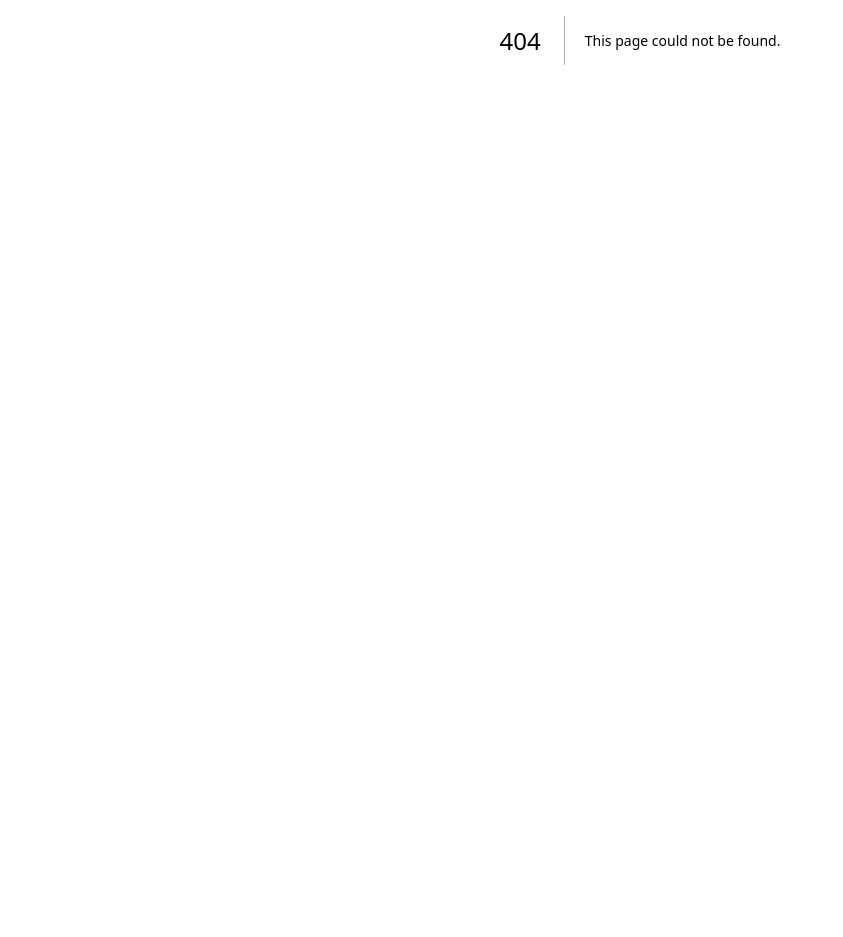
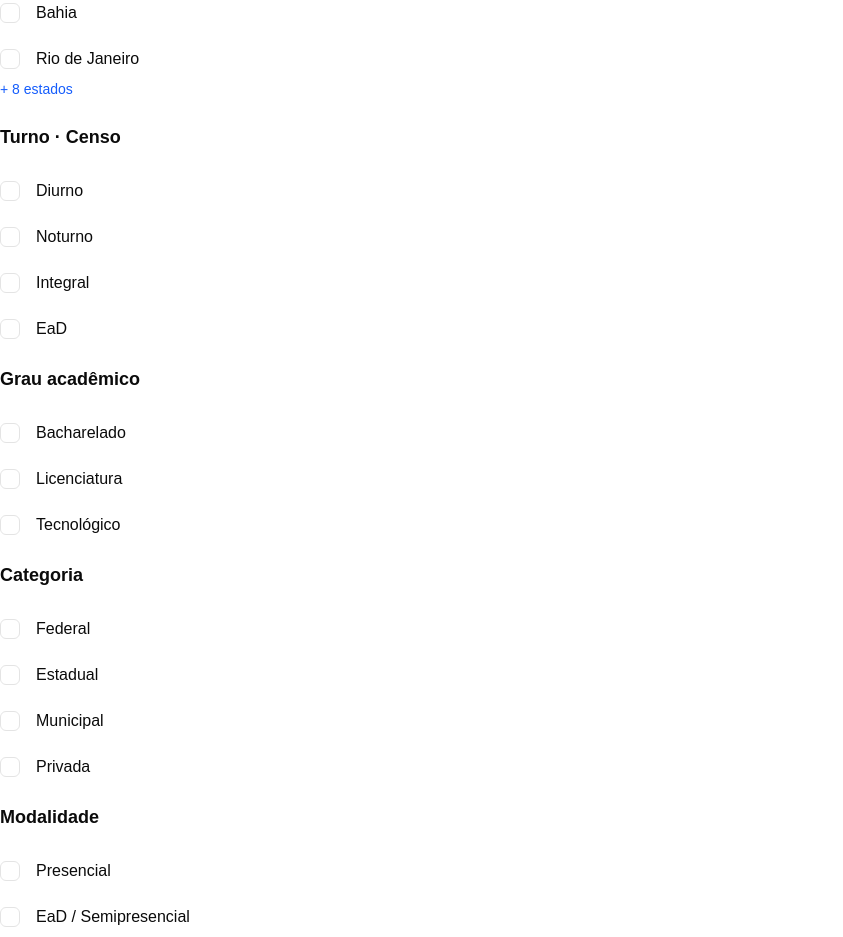
Before and after one commit to souciencia/sou_estudante, a Next.js app in the folder packages/front/: page /cursos in a window 1280 px wide. Before the commit this address had no page. Shown: the part 360-1297 px from the top of the page, without its empty margins (0-843 px from the left). Before the commit the page ends 800 px from the top, so only its background shows below. Built offline with nearby package versions, Linux system fonts and the light colour scheme; no server answers.

Commit message:
Implementa CourseFilters, SearchFilters e refatora pagina de cursos

```diff
--- /dev/null
+++ b/packages/front/src/app/cursos/page.tsx
@@ -0,0 +1,52 @@
+// src/app/cursos/page.tsx
+import { Suspense } from 'react'
+import { Typo } from '@/components/atoms/typo'
+import { CourseFilters } from '@/components/organisms/course-filters'
+import { SearchFilters } from '@/components/organisms/search-filters'
+import SearchResultSection from '@/components/organisms/search-result-section'
+
+export default function CursosPage() {
+  return (
+    <div className="container mx-auto py-8">
+      <Typo v="title" s="2xl" t="h1" className="mb-6 block">
+        Busca de Cursos
+      </Typo>
+
+      <Suspense
+        fallback={
+          <Typo v="mute" s="sm">
+            Carregando busca...
+          </Typo>
+        }
+      >
+        <SearchFilters />
+      </Suspense>
+
+      <div className="mt-6 grid grid-cols-1 gap-6 md:grid-cols-4">
+        <aside className="md:col-span-1">
+          <Suspense
+            fallback={
+              <Typo v="mute" s="sm">
+                Carregando filtros...
+              </Typo>
+            }
+          >
+            <CourseFilters />
+          </Suspense>
+        </aside>
+
+        <main className="md:col-span-3">
+          <Suspense
+            fallback={
+              <Typo v="mute" s="sm">
+                Carregando resultados...
+              </Typo>
+            }
+          >
+            <SearchResultSection />
+          </Suspense>
+        </main>
+      </div>
+    </div>
+  )
+}
--- a/packages/front/src/app/discovering/page.tsx
+++ b/packages/front/src/app/discovering/page.tsx
@@ -1,9 +1,20 @@
+// src/app/discovering/page.tsx
+import { Suspense } from 'react'
+import { Typo } from '@/components/atoms/typo'
 import { SearchPage } from '@/components/organisms/search-page'
 
 export default function Home() {
   return (
     <div className="min-h-screen w-full bg-site-background">
-      <SearchPage />
+      <Suspense
+        fallback={
+          <Typo v="mute" s="sm">
+            Carregando...
+          </Typo>
+        }
+      >
+        <SearchPage />
+      </Suspense>
     </div>
   )
 }
--- a/packages/front/src/app/page.tsx
+++ b/packages/front/src/app/page.tsx
@@ -1,5 +1,7 @@
 // app/page.tsx
 
+import { Suspense } from 'react'
+import { Typo } from '@/components/atoms/typo'
 import { Hero } from '@/components/organisms/hero'
 import { SearchCursos } from '@/components/organisms/search/search-cursos'
 
@@ -8,8 +10,18 @@ export default function Home() {
     <div className="flex justify-center min-h-screen w-full bg-site-background">
       <main className="max-w-5xl flex-col py-20 px-6 sm:px-16">
         <Hero />
-        <h1>Teste 08.11 </h1>
-        <SearchCursos />
+        <Typo v="title" s="xl" t="h1">
+          Teste 08.11
+        </Typo>
+        <Suspense
+          fallback={
+            <Typo v="mute" s="sm">
+              Carregando busca...
+            </Typo>
+          }
+        >
+          <SearchCursos />
+        </Suspense>
       </main>
     </div>
   )
--- a/packages/front/src/components/atoms/button.tsx
+++ b/packages/front/src/components/atoms/button.tsx
@@ -5,6 +5,7 @@ interface ButtonProps extends ButtonHTMLAttributes<HTMLButtonElement> {
   children: ReactNode
   module?: '1' | '2' | '3' | '4' | '5'
   active?: boolean
+  icon?: ReactNode
 }
 
 export const Button = ({
--- a/packages/front/src/components/molecules/filter-group/filter-group-option.tsx
+++ b/packages/front/src/components/molecules/filter-group/filter-group-option.tsx
@@ -1,22 +1,29 @@
 // components/molecules/filter-group/filter-group-option.tsx
+import type { ChangeEvent } from 'react'
 import { Typo } from '@/components/atoms/typo'
 import { cn } from '@/utils/cn'
 import { useFilterGroupContext } from './filter-group-context'
 
 export interface FilterGroupOptionProps {
   label: string
+  value?: string
   resultCount?: number
+  checked?: boolean
   defaultChecked?: boolean
   disabled?: boolean
   className?: string
+  onChange?: (event: ChangeEvent<HTMLInputElement>) => void
 }
 
 export function FilterGroupOption({
   label,
+  value,
   resultCount,
+  checked,
   defaultChecked = false,
   disabled = false,
   className,
+  onChange,
 }: FilterGroupOptionProps) {
   const { groupId } = useFilterGroupContext('FilterGroup.Option')
   const optionInputId = `${groupId}-option-${label}`
@@ -31,10 +38,13 @@ export function FilterGroupOption({
         <input
           id={optionInputId}
           type="checkbox"
+          value={value ?? label}
           className="filter-group__checkbox"
-          defaultChecked={defaultChecked}
+          checked={checked}
+          defaultChecked={checked !== undefined ? undefined : defaultChecked}
           disabled={disabled}
-          readOnly
+          readOnly={!onChange && checked !== undefined}
+          onChange={onChange}
         />
         <Typo s="md" className="text-[var(--filter-group-label-color)]">
           {label}
--- a/packages/front/src/components/molecules/filter-group/filter-group-root.tsx
+++ b/packages/front/src/components/molecules/filter-group/filter-group-root.tsx
@@ -1,5 +1,5 @@
 // components/molecules/filter-group/filter-group-root.tsx
-import { useId, type ReactNode } from 'react'
+import { type ReactNode, useId } from 'react'
 import { cn } from '@/utils/cn'
 import { FilterGroupContext } from './filter-group-context'
 
--- /dev/null
+++ b/packages/front/src/components/organisms/course-filters.tsx
@@ -0,0 +1,192 @@
+// components/organisms/course-filters.tsx
+'use client'
+
+import { useSearchParams } from 'next/navigation'
+import { useState } from 'react'
+import { Typo } from '@/components/atoms/typo'
+import { FilterGroup } from '@/components/molecules/filter-group'
+import { useSearchCursos } from '@/services/api/use-search-cursos'
+import { cn } from '@/utils/cn'
+
+const ESTADOS_PRINCIPAIS = [
+  { label: 'São Paulo', value: 'SP' },
+  { label: 'Bahia', value: 'BA' },
+  { label: 'Rio de Janeiro', value: 'RJ' },
+]
+
+const OUTROS_ESTADOS = [
+  { label: 'Minas Gerais', value: 'MG' },
+  { label: 'Paraná', value: 'PR' },
+  { label: 'Rio Grande do Sul', value: 'RS' },
+  { label: 'Pernambuco', value: 'PE' },
+  { label: 'Ceará', value: 'CE' },
+  { label: 'Santa Catarina', value: 'SC' },
+  { label: 'Goiás', value: 'GO' },
+  { label: 'Distrito Federal', value: 'DF' },
+]
+
+const TURNOS = [
+  { label: 'Diurno', value: 'Diurno' },
+  { label: 'Noturno', value: 'Noturno' },
+  { label: 'Integral', value: 'Integral' },
+  { label: 'EaD', value: 'EaD' },
+]
+
+const GRAUS_ACADEMICOS = [
+  { label: 'Bacharelado', value: 'Bacharelado' },
+  { label: 'Licenciatura', value: 'Licenciatura' },
+  { label: 'Tecnológico', value: 'Tecnológico' },
+]
+
+const CATEGORIAS = [
+  { label: 'Federal', value: 'Federal' },
+  { label: 'Estadual', value: 'Estadual' },
+  { label: 'Municipal', value: 'Municipal' },
+  { label: 'Privada', value: 'Privada' },
+]
+
+const MODALIDADES = [
+  { label: 'Presencial', value: 'Presencial' },
+  { label: 'EaD / Semipresencial', value: 'EaD' },
+]
+
+const CONCEITOS_ENADE = [
+  { label: 'Conceito 5', value: '5' },
+  { label: 'Conceito 4', value: '4' },
+  { label: 'Conceito 3', value: '3' },
+  { label: 'Conceito 2', value: '2' },
+  { label: 'Conceito 1', value: '1' },
+]
+
+interface CourseFiltersProps {
+  className?: string
+}
+
+export function CourseFilters({ className }: CourseFiltersProps) {
+  const searchParams = useSearchParams()
+  const { updateParams } = useSearchCursos()
+  const [showAllEstados, setShowAllEstados] = useState(false)
+
+  const isChecked = (key: string, value: string) => {
+    return searchParams?.get(key) === value
+  }
+
+  const handleToggle = (key: string, value: string) => {
+    const currentlyChecked = isChecked(key, value)
+    updateParams({
+      [key]: currentlyChecked ? null : value,
+      page: '1',
+    })
+  }
+
+  const estados = showAllEstados
+    ? [...ESTADOS_PRINCIPAIS, ...OUTROS_ESTADOS]
+    : ESTADOS_PRINCIPAIS
+
+  return (
+    <div className={cn('flex flex-col gap-6', className)}>
+      <FilterGroup>
+        <FilterGroup.Title>Estado</FilterGroup.Title>
+        <FilterGroup.List>
+          {estados.map((item) => (
+            <FilterGroup.Option
+              key={item.value}
+              label={item.label}
+              value={item.value}
+              checked={isChecked('uf', item.value)}
+              onChange={() => handleToggle('uf', item.value)}
+            />
+          ))}
+        </FilterGroup.List>
+        <button
+          type="button"
+          onClick={() => setShowAllEstados(!showAllEstados)}
+          className={cn(
+            'mt-2 text-left text-sm text-blue-600 hover:underline cursor-pointer',
+          )}
+        >
+          <Typo s="sm" className={cn('text-blue-600')}>
+            {showAllEstados
+              ? 'Ver menos estados'
+              : `+ ${OUTROS_ESTADOS.length} estados`}
+          </Typo>
+        </button>
+      </FilterGroup>
+
+      <FilterGroup>
+        <FilterGroup.Title>Turno · Censo</FilterGroup.Title>
+        <FilterGroup.List>
+          {TURNOS.map((item) => (
+            <FilterGroup.Option
+              key={item.value}
+              label={item.label}
+              value={item.value}
+              checked={isChecked('turno', item.value)}
+              onChange={() => handleToggle('turno', item.value)}
+            />
+          ))}
+        </FilterGroup.List>
+      </FilterGroup>
+
+      <FilterGroup>
+        <FilterGroup.Title>Grau acadêmico</FilterGroup.Title>
+        <FilterGroup.List>
+          {GRAUS_ACADEMICOS.map((item) => (
+            <FilterGroup.Option
+              key={item.value}
+              label={item.label}
+              value={item.value}
+              checked={isChecked('grau', item.value)}
+              onChange={() => handleToggle('grau', item.value)}
+            />
+          ))}
+        </FilterGroup.List>
+      </FilterGroup>
+
+      <FilterGroup>
+        <FilterGroup.Title>Categoria</FilterGroup.Title>
+        <FilterGroup.List>
+          {CATEGORIAS.map((item) => (
+            <FilterGroup.Option
+              key={item.value}
+              label={item.label}
+              value={item.value}
+              checked={isChecked('categoria', item.value)}
+              onChange={() => handleToggle('categoria', item.value)}
+            />
+          ))}
+        </FilterGroup.List>
+      </FilterGroup>
+
+      <FilterGroup>
+        <FilterGroup.Title>Modalidade</FilterGroup.Title>
+        <FilterGroup.List>
+          {MODALIDADES.map((item) => (
+            <FilterGroup.Option
+              key={item.value}
+              label={item.label}
+              value={item.value}
+              checked={isChecked('modalidade', item.value)}
+              onChange={() => handleToggle('modalidade', item.value)}
+            />
+          ))}
+        </FilterGroup.List>
+      </FilterGroup>
+
+      <FilterGroup>
+        <FilterGroup.Title>Conceito Enade</FilterGroup.Title>
+        <FilterGroup.List>
+          {CONCEITOS_ENADE.map((item) => (
+            <FilterGroup.Option
+              key={item.value}
+              label={item.label}
+              value={item.value}
+              checked={isChecked('enade', item.value)}
+              onChange={() => handleToggle('enade', item.value)}
+            />
+          ))}
+        </FilterGroup.List>
+      </FilterGroup>
+    </div>
+  )
+}
--- /dev/null
+++ b/packages/front/src/components/organisms/search-filters.tsx
@@ -0,0 +1,4 @@
+// components/organisms/search-filters.tsx
+'use client'
+
+export { SearchOptions as SearchFilters } from '@/components/organisms/search/search-options'
```
Also changed, not shown: packages/front/src/components/molecules/filter-group/filter-group-context.ts (+6 -2 lines), 2 other files (tests, documents, lock files or other folders).
